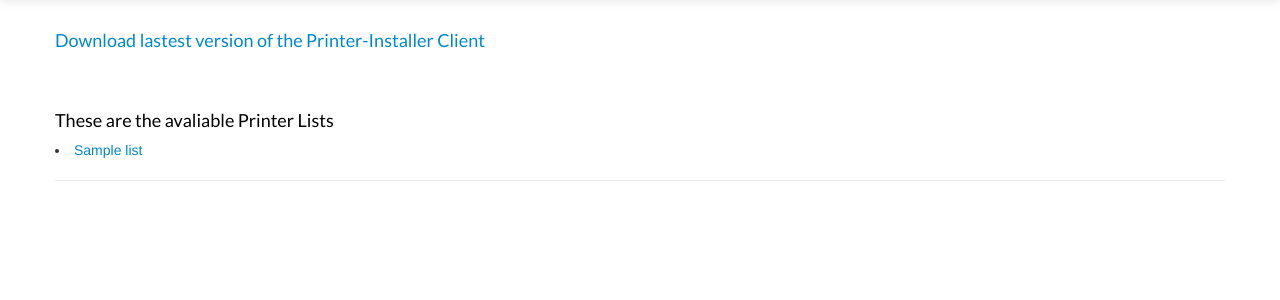
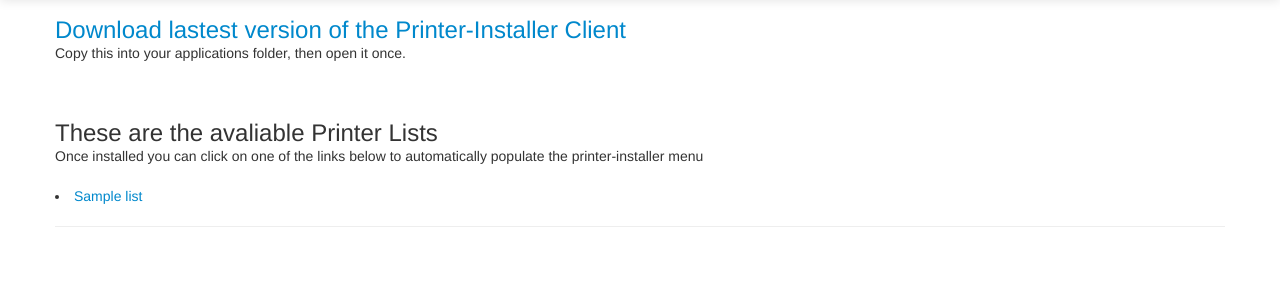
Before and after one commit to AxellH/printerinstaller-server, a Django app: template printers/templates/printers/index.html in a window 1280 px wide. Shown: the part 40-340 px from the top of the page. Run offline with Django 3.2, Linux system fonts and the light colour scheme; the template is opened without the code that fills it: most values are stand-ins (such as "Sample title", 1, 10 or a date in 2020); parts of the project's set-up code (start-up, migrations or seed data) failed here and were passed over; some libraries are stand-ins or nearby versions.

Commit message:
Added Printer-Installer Client URI support to server.  Now at the landng page when one of the lists is clicked it will automatically populate the printer-installer menu

```diff
--- a/printers/templates/printers/index.html
+++ b/printers/templates/printers/index.html
@@ -7,14 +7,16 @@
 {% endblock %}
 
 {% block content %}
-<h4><a href={{version.update.url}}>Download lastest version of the Printer-Installer Client</a></h4>
-</br>
-</br>
-<h4>These are the avaliable Printer Lists</h4>
+<font size="5"><a href={{version.update.url}}>Download lastest version of the Printer-Installer Client</a></font></br>
+Copy this into your applications folder, then open it once.</br></br></br></br>
+
+
+<font size="5">These are the avaliable Printer Lists</font>
+</br>Once installed you can click on one of the links below to automatically populate the printer-installer menu</br></br>
 
 {% if printerlists %}
     {% for list in printerlists %}
-		<li><a href={% url "getlist" list.name %}>{{ list.name }}</a></li>
+		<li><a href={{ domain }}{{ list.name }}>{{ list.name }}</a></li>
     {% endfor %}
 {% else %}
     <p>No printer lists are available.</br>
```
Also changed, not shown: printers/views.py (+12 -1 lines).
